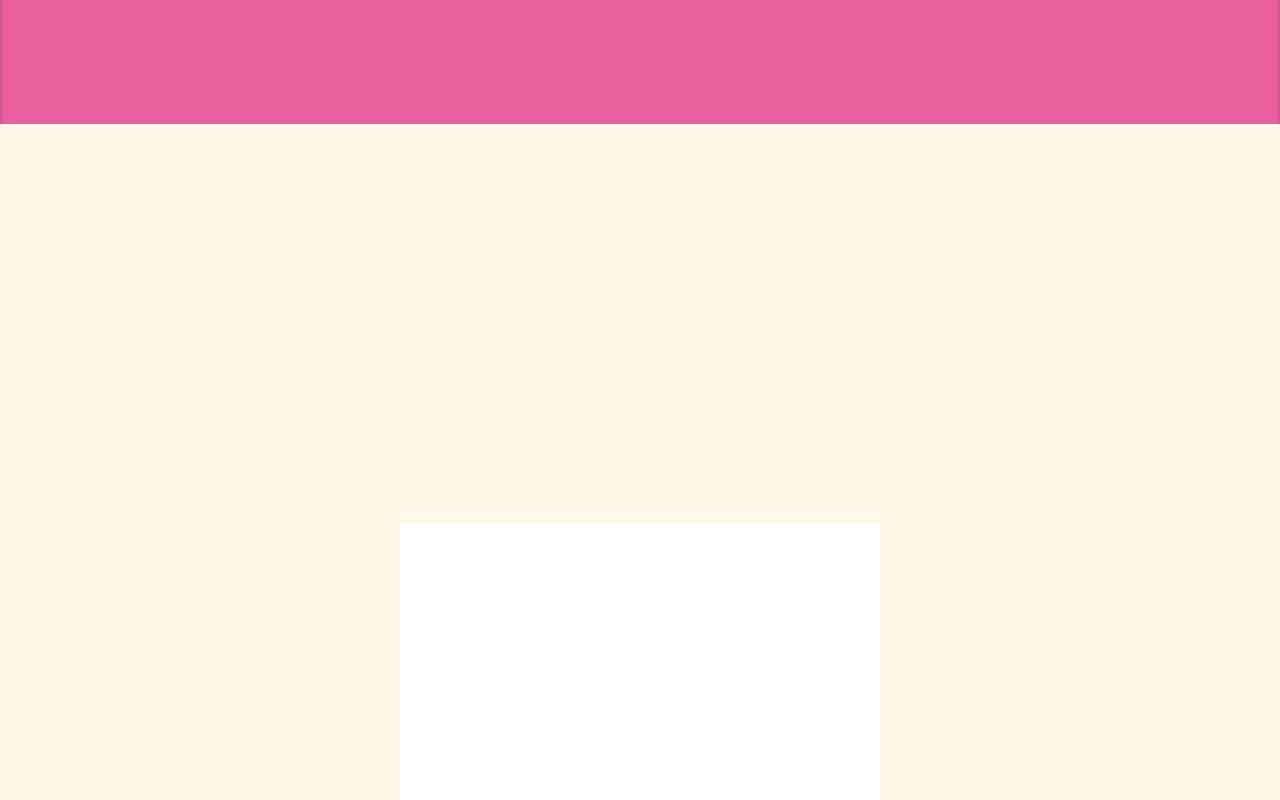
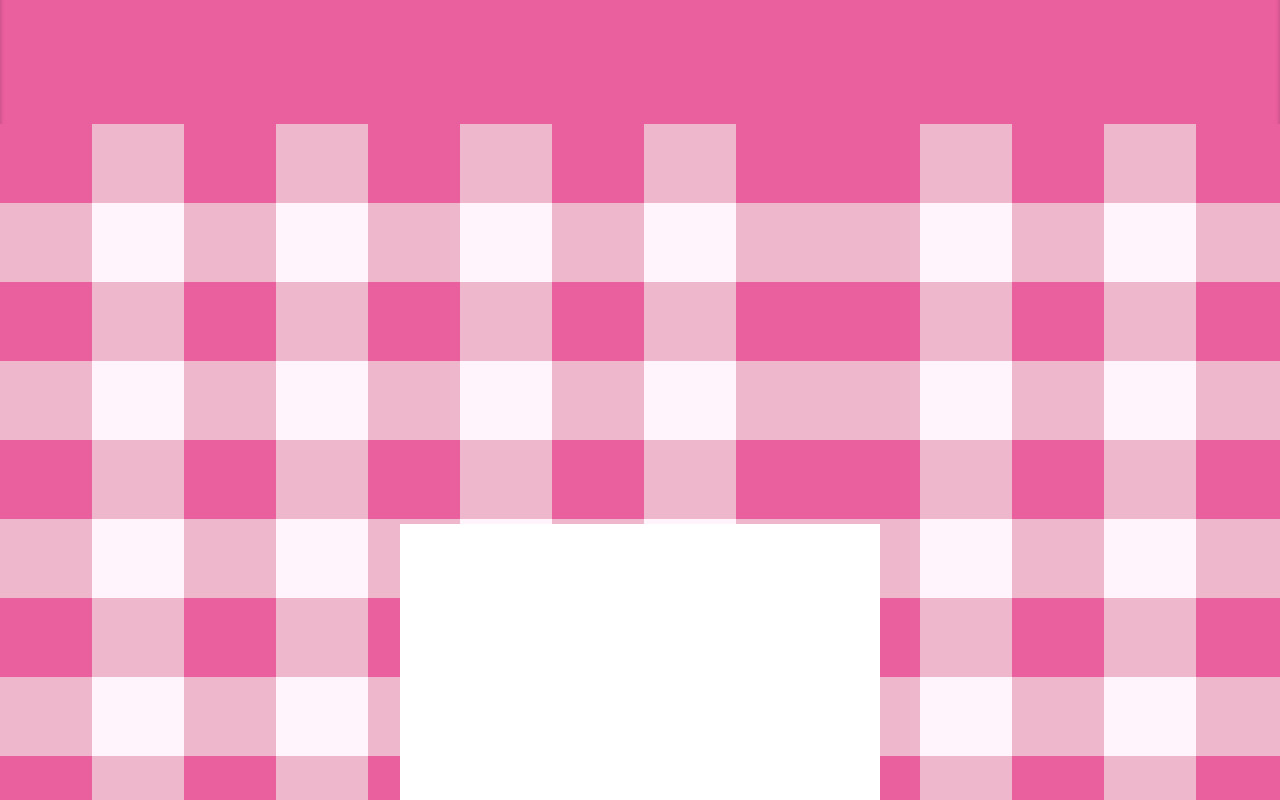
Before and after one commit to Avoracity/Introgami, a Nuxt app in the folder client/: page / in a window 1280 px wide. Shown: the part 900-1700 px from the top of the page. Built offline with nearby package versions, Linux system fonts and the light colour scheme.

Commit message:
page name change + bg-images

```diff
--- a/client/assets/styles/create.css
+++ b/client/assets/styles/create.css
@@ -1,5 +1,6 @@
 .create_your_own {
     background-color: #FFBECE;
+    background-image: url("../images/plaid-pattern-sundae.png");
     color: #333;
     padding: 400px;
 }
--- a/client/assets/styles/trending.css
+++ b/client/assets/styles/trending.css
@@ -1,5 +1,7 @@
 .trending {
     background-color: #FFF8E8;
+    background-image: url("../images/plaid-pattern.png");
+
     color: #333;
     padding: 400px;
 }
--- a/client/nuxt.config.js
+++ b/client/nuxt.config.js
@@ -1,7 +1,7 @@
 export default {
   // Global page headers: https://go.nuxtjs.dev/config-head
   head: {
-    title: 'client',
+    title: 'introgami',
     htmlAttrs: {
       lang: 'en'
     },
```
Also changed, not shown: client/assets/images/plaid-pattern-sundae.png (added), client/assets/images/plaid-pattern.png (added).
